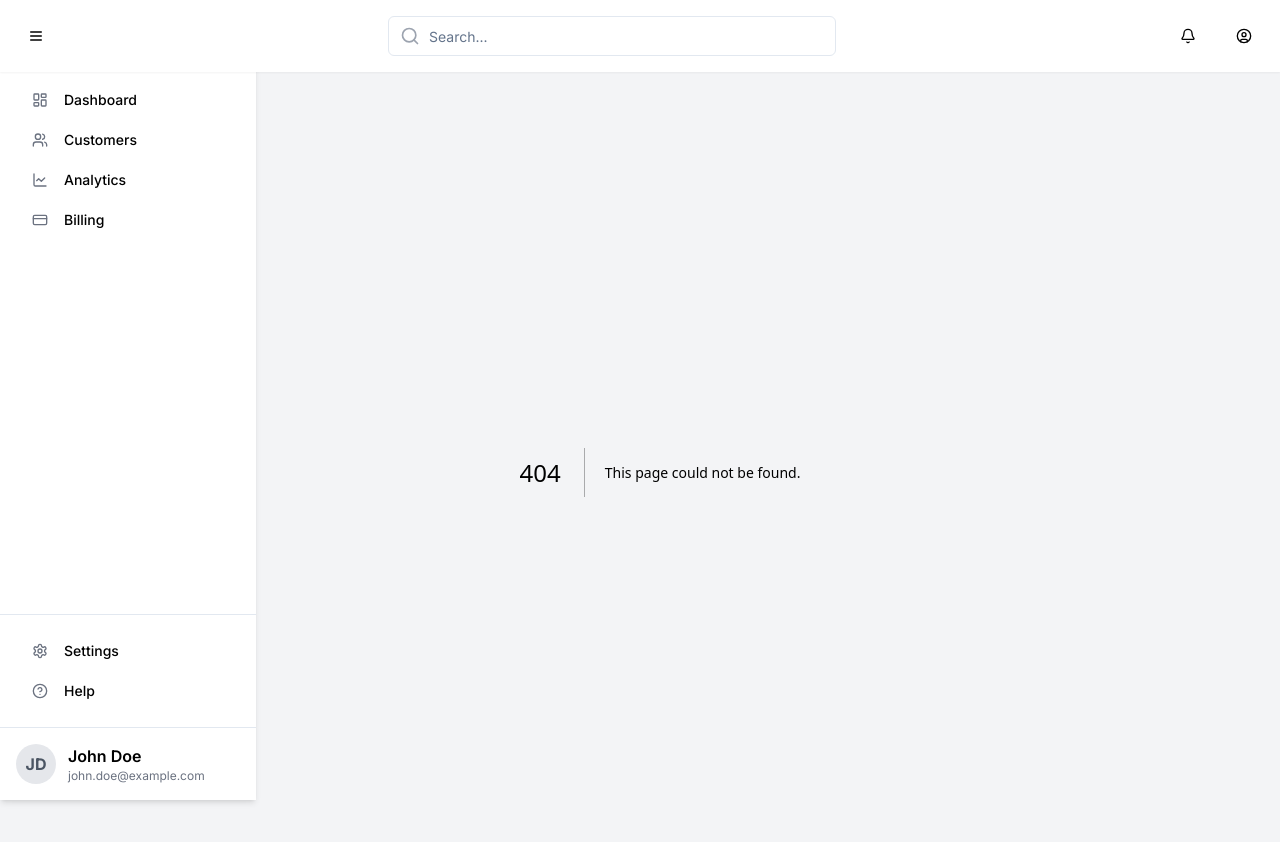
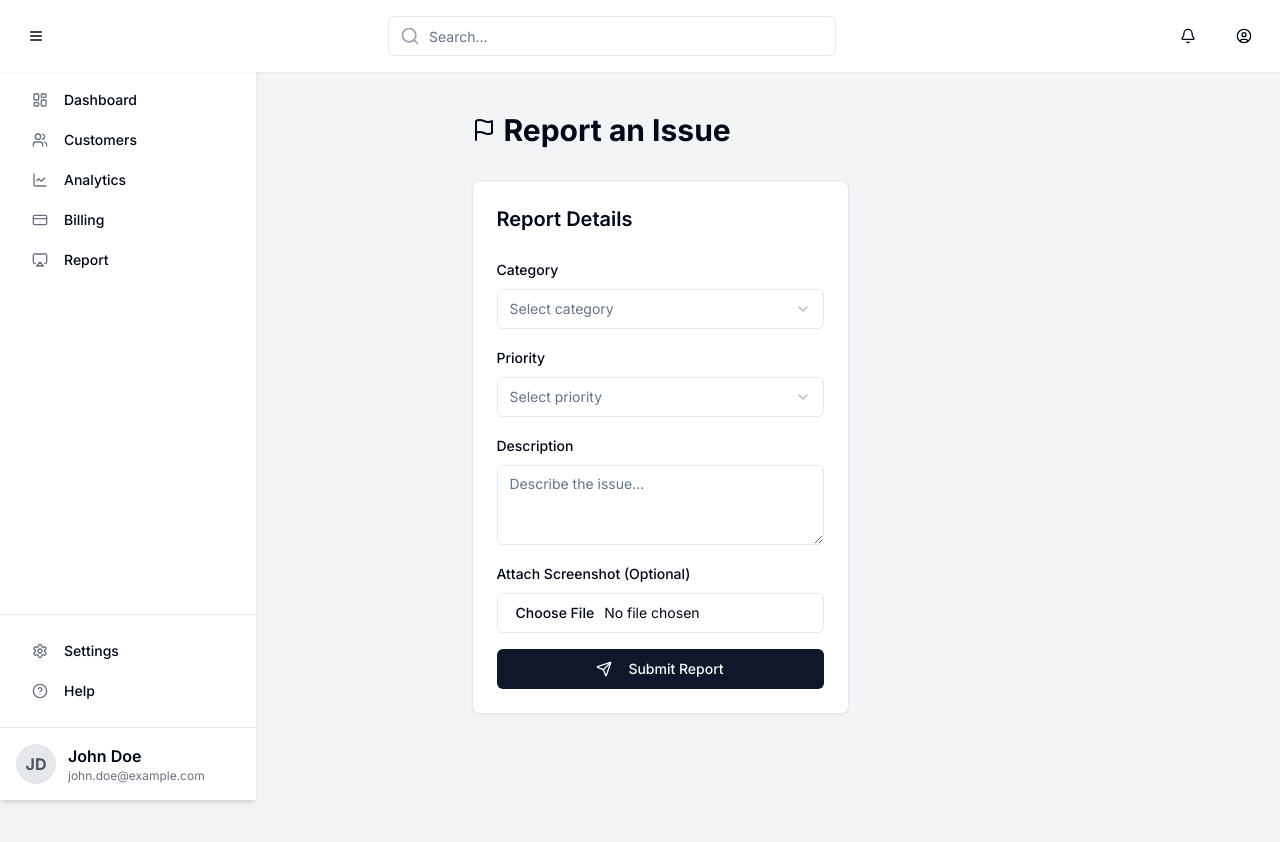
Before and after one commit to tajwarsultan/dashboard-next, a Next.js app: page /report in a window 1280 px wide. Before the commit this address had no page. Shown: the top 842 px of the page. After the commit the page ends 800 px from the top, so only its background shows below. Built offline with nearby package versions, Linux system fonts and the light colour scheme.

Commit message:
.. added changes

```diff
--- a/package.json
+++ b/package.json
@@ -15,6 +15,7 @@
     "@radix-ui/react-dialog": "^1.1.6",
     "@radix-ui/react-dropdown-menu": "^2.1.6",
     "@radix-ui/react-label": "^2.1.2",
+    "@radix-ui/react-select": "^2.1.6",
     "@radix-ui/react-separator": "^1.1.2",
     "@radix-ui/react-slot": "^1.1.0",
     "@radix-ui/react-switch": "^1.1.3",
--- /dev/null
+++ b/src/app/report/page.tsx
@@ -0,0 +1,90 @@
+'use client';
+
+import { useState } from 'react';
+import { Bug, Send, Flag } from 'lucide-react';
+import { Input } from "@/components/ui/input";
+import { Textarea } from "@/components/ui/textarea";
+import { Button } from "@/components/ui/button";
+import { Label } from "@/components/ui/label";
+import { Card, CardHeader, CardContent } from "@/components/ui/card";
+import { Select, SelectContent, SelectItem, SelectTrigger, SelectValue } from "@/components/ui/select";
+
+export default function ReportingPage() {
+  const [report, setReport] = useState({
+    category: '',
+    priority: '',
+    description: '',
+    file: null,
+  });
+
+  const handleSubmit = () => {
+    if (!report.category || !report.priority || !report.description) {
+      return;
+    }
+    setReport({ category: '', priority: '', description: '', file: null });
+  };
+
+  return (
+    <div className="container mx-auto py-10 space-y-8">
+      <h1 className="text-3xl font-bold flex items-center space-x-2">
+        <Flag className="w-6 h-6" /> <span>Report an Issue</span>
+      </h1>
+
+      <Card>
+        <CardHeader>
+          <h2 className="text-xl font-semibold">Report Details</h2>
+        </CardHeader>
+        <CardContent className="space-y-4">
+          <div className="space-y-2">
+            <Label>Category</Label>
+            <Select onValueChange={(val) => setReport({ ...report, category: val })}>
+              <SelectTrigger>
+                <SelectValue placeholder="Select category" />
+              </SelectTrigger>
+              <SelectContent>
+                <SelectItem value="bug">
+                    <Bug className="w-5 h-5" />
+                    Bug Report
+                    </SelectItem>
+                <SelectItem value="feature">Feature Request</SelectItem>
+                <SelectItem value="other">Other</SelectItem>
+              </SelectContent>
+            </Select>
+          </div>
+
+          <div className="space-y-2">
+            <Label>Priority</Label>
+            <Select onValueChange={(val) => setReport({ ...report, priority: val })}>
+              <SelectTrigger>
+                <SelectValue placeholder="Select priority" />
+              </SelectTrigger>
+              <SelectContent>
+                <SelectItem value="low">Low</SelectItem>
+                <SelectItem value="medium">Medium</SelectItem>
+                <SelectItem value="high">High</SelectItem>
+              </SelectContent>
+            </Select>
+          </div>
+
+          <div className="space-y-2">
+            <Label>Description</Label>
+            <Textarea
+              placeholder="Describe the issue..."
+              value={report.description}
+              onChange={(e) => setReport({ ...report, description: e.target.value })}
+            />
+          </div>
+
+          <div className="space-y-2">
+            <Label>Attach Screenshot (Optional)</Label>
+            <Input type="file" onChange={(e) => setReport({ ...report, file: e.target.files?.[0] || null })} />
+          </div>
+
+          <Button onClick={handleSubmit} className="w-full flex items-center space-x-2">
+            <Send className="w-5 h-5" /> <span>Submit Report</span>
+          </Button>
+        </CardContent>
+      </Card>
+    </div>
+  );
+}
--- a/src/components/Sidebar.tsx
+++ b/src/components/Sidebar.tsx
@@ -6,7 +6,8 @@
   CreditCard,
   Settings,
   HelpCircle,
-  LineChart
+  LineChart,
+  Airplay
 } from 'lucide-react';
 import { Button } from "@/components/ui/button";
 
@@ -37,6 +38,11 @@
     href: '/billing',
     label: 'Billing',
     icon: CreditCard
+  },
+  {
+    href: '/report',
+    label: 'Report',
+    icon: Airplay
   }
 ];
 
--- /dev/null
+++ b/src/components/ui/select.tsx
@@ -0,0 +1,160 @@
+"use client"
+
+import * as React from "react"
+import * as SelectPrimitive from "@radix-ui/react-select"
+import { Check, ChevronDown, ChevronUp } from "lucide-react"
+
+import { cn } from "@/lib/utils"
+
+const Select = SelectPrimitive.Root
+
+const SelectGroup = SelectPrimitive.Group
+
+const SelectValue = SelectPrimitive.Value
+
+const SelectTrigger = React.forwardRef<
+  React.ElementRef<typeof SelectPrimitive.Trigger>,
+  React.ComponentPropsWithoutRef<typeof SelectPrimitive.Trigger>
+>(({ className, children, ...props }, ref) => (
+  <SelectPrimitive.Trigger
+    ref={ref}
+    className={cn(
+      "flex h-10 w-full items-center justify-between rounded-md border border-input bg-background px-3 py-2 text-sm ring-offset-background data-[placeholder]:text-muted-foreground focus:outline-none focus:ring-2 focus:ring-ring focus:ring-offset-2 disabled:cursor-not-allowed disabled:opacity-50 [&>span]:line-clamp-1",
+      className
+    )}
+    {...props}
+  >
+    {children}
+    <SelectPrimitive.Icon asChild>
+      <ChevronDown className="h-4 w-4 opacity-50" />
+    </SelectPrimitive.Icon>
+  </SelectPrimitive.Trigger>
+))
+SelectTrigger.displayName = SelectPrimitive.Trigger.displayName
+
+const SelectScrollUpButton = React.forwardRef<
+  React.ElementRef<typeof SelectPrimitive.ScrollUpButton>,
+  React.ComponentPropsWithoutRef<typeof SelectPrimitive.ScrollUpButton>
+>(({ className, ...props }, ref) => (
+  <SelectPrimitive.ScrollUpButton
+    ref={ref}
+    className={cn(
+      "flex cursor-default items-center justify-center py-1",
+      className
+    )}
+    {...props}
+  >
+    <ChevronUp className="h-4 w-4" />
+  </SelectPrimitive.ScrollUpButton>
+))
+SelectScrollUpButton.displayName = SelectPrimitive.ScrollUpButton.displayName
+
+const SelectScrollDownButton = React.forwardRef<
+  React.ElementRef<typeof SelectPrimitive.ScrollDownButton>,
+  React.ComponentPropsWithoutRef<typeof SelectPrimitive.ScrollDownButton>
+>(({ className, ...props }, ref) => (
+  <SelectPrimitive.ScrollDownButton
+    ref={ref}
+    className={cn(
+      "flex cursor-default items-center justify-center py-1",
+      className
+    )}
+    {...props}
+  >
+    <ChevronDown className="h-4 w-4" />
+  </SelectPrimitive.ScrollDownButton>
+))
+SelectScrollDownButton.displayName =
+  SelectPrimitive.ScrollDownButton.displayName
+
+const SelectContent = React.forwardRef<
+  React.ElementRef<typeof SelectPrimitive.Content>,
+  React.ComponentPropsWithoutRef<typeof SelectPrimitive.Content>
+>(({ className, children, position = "popper", ...props }, ref) => (
+  <SelectPrimitive.Portal>
+    <SelectPrimitive.Content
+      ref={ref}
+      className={cn(
+        "relative z-50 max-h-[--radix-select-content-available-height] min-w-[8rem] overflow-y-auto overflow-x-hidden rounded-md border bg-popover text-popover-foreground shadow-md data-[state=open]:animate-in data-[state=closed]:animate-out data-[state=closed]:fade-out-0 data-[state=open]:fade-in-0 data-[state=closed]:zoom-out-95 data-[state=open]:zoom-in-95 data-[side=bottom]:slide-in-from-top-2 data-[side=left]:slide-in-from-right-2 data-[side=right]:slide-in-from-left-2 data-[side=top]:slide-in-from-bottom-2",
+        position === "popper" &&
+          "data-[side=bottom]:translate-y-1 data-[side=left]:-translate-x-1 data-[side=right]:translate-x-1 data-[side=top]:-translate-y-1",
+        className
+      )}
+      position={position}
+      {...props}
+    >
+      <SelectScrollUpButton />
+      <SelectPrimitive.Viewport
+        className={cn(
+          "p-1",
+          position === "popper" &&
+            "h-[var(--radix-select-trigger-height)] w-full min-w-[var(--radix-select-trigger-width)]"
+        )}
+      >
+        {children}
+      </SelectPrimitive.Viewport>
+      <SelectScrollDownButton />
+    </SelectPrimitive.Content>
+  </SelectPrimitive.Portal>
+))
+SelectContent.displayName = SelectPrimitive.Content.displayName
+
+const SelectLabel = React.forwardRef<
+  React.ElementRef<typeof SelectPrimitive.Label>,
+  React.ComponentPropsWithoutRef<typeof SelectPrimitive.Label>
+>(({ className, ...props }, ref) => (
+  <SelectPrimitive.Label
+    ref={ref}
+    className={cn("py-1.5 pl-8 pr-2 text-sm font-semibold", className)}
+    {...props}
+  />
+))
+SelectLabel.displayName = SelectPrimitive.Label.displayName
+
+const SelectItem = React.forwardRef<
+  React.ElementRef<typeof SelectPrimitive.Item>,
+  React.ComponentPropsWithoutRef<typeof SelectPrimitive.Item>
+>(({ className, children, ...props }, ref) => (
+  <SelectPrimitive.Item
+    ref={ref}
+    className={cn(
+      "relative flex w-full cursor-default select-none items-center rounded-sm py-1.5 pl-8 pr-2 text-sm outline-none focus:bg-accent focus:text-accent-foreground data-[disabled]:pointer-events-none data-[disabled]:opacity-50",
+      className
+    )}
+    {...props}
+  >
+    <span className="absolute left-2 flex h-3.5 w-3.5 items-center justify-center">
+      <SelectPrimitive.ItemIndicator>
+        <Check className="h-4 w-4" />
+      </SelectPrimitive.ItemIndicator>
+    </span>
+
+    <SelectPrimitive.ItemText>{children}</SelectPrimitive.ItemText>
+  </SelectPrimitive.Item>
+))
+SelectItem.displayName = SelectPrimitive.Item.displayName
+
+const SelectSeparator = React.forwardRef<
+  React.ElementRef<typeof SelectPrimitive.Separator>,
+  React.ComponentPropsWithoutRef<typeof SelectPrimitive.Separator>
+>(({ className, ...props }, ref) => (
+  <SelectPrimitive.Separator
+    ref={ref}
+    className={cn("-mx-1 my-1 h-px bg-muted", className)}
+    {...props}
+  />
+))
+SelectSeparator.displayName = SelectPrimitive.Separator.displayName
+
+export {
+  Select,
+  SelectGroup,
+  SelectValue,
+  SelectTrigger,
+  SelectContent,
+  SelectLabel,
+  SelectItem,
+  SelectSeparator,
+  SelectScrollUpButton,
+  SelectScrollDownButton,
+}
```
Also changed, not shown: 1 other file (tests, documents, lock files or other folders).
